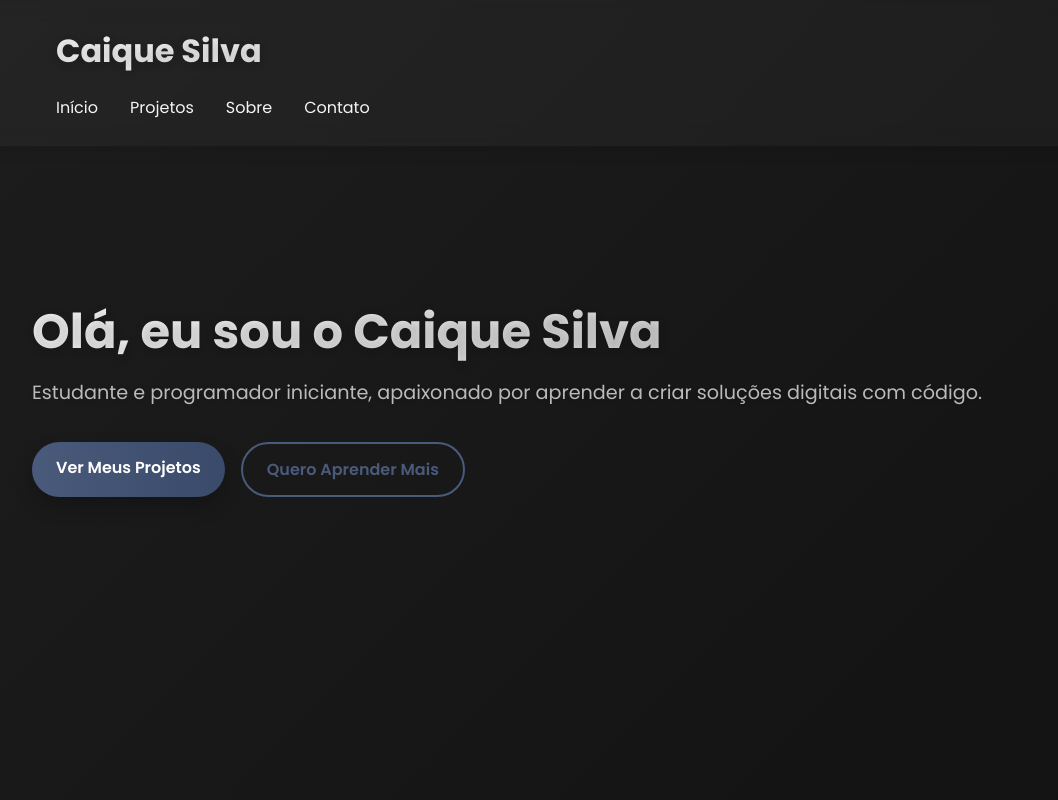
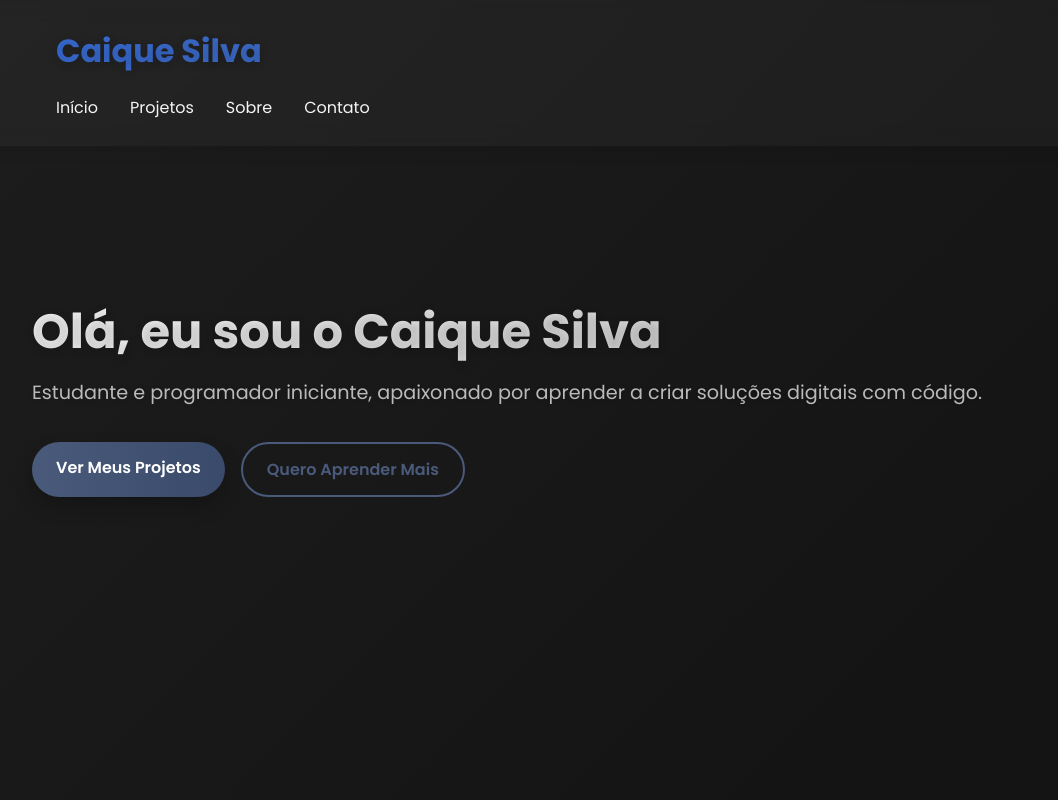
Before and after one commit to caique-silvav/Portifolio, a plain HTML site: page index.html in a window 1280 px wide. Shown: the top 800 px of the page, without its empty margins (28-1086 px from the left). Drawn offline with Linux system fonts and the light colour scheme.

Commit message:
Update style.css

```diff
--- a/style.css
+++ b/style.css
@@ -172,7 +172,14 @@ a {
   align-items: center;
 }
 
-
+.logo {
+  background: linear-gradient(90deg, #376bd4 0%,  #556c8f  100%);
+  -webkit-background-clip: text;
+  -webkit-text-fill-color: transparent;
+  background-clip: text;
+  color: unset;
+  text-shadow: 0 2px 8px rgba(0,0,0,0.18);
+}
 
 .nav-menu ul {
   display: flex;
@@ -607,5 +614,4 @@ footer {
   .projects-grid {
     grid-template-columns: 1fr;
   }
-
 }
```
